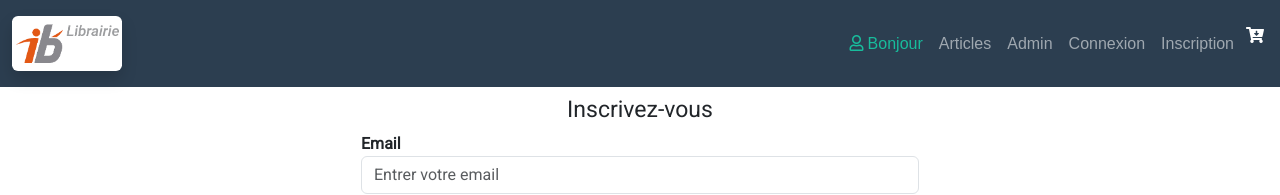
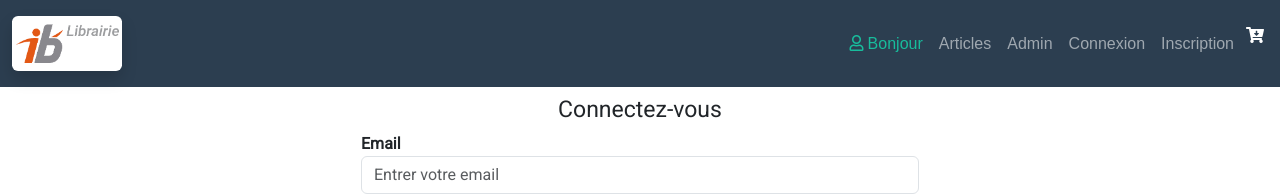
Before and after one commit to Michel-SG/Xtrembook-front, an Angular app: page /auth/connexion in a window 1280 px wide. Shown: the top 195 px of the page. Built offline with nearby package versions, Linux system fonts and the light colour scheme.

Commit message:
Modification d'entête de la page connexion

```diff
--- a/src/app/composants/auth/connexion/connexion.component.html
+++ b/src/app/composants/auth/connexion/connexion.component.html
@@ -1,5 +1,5 @@
 <div class="container marge fw-bold">
-    <h2 class="text-center mt-4">Inscrivez-vous</h2>
+    <h2 class="text-center mt-4">Connectez-vous</h2>
     <form [formGroup]="signinForm" (ngSubmit)="onSubmitForm()"
         class='d-flex flex-column justify-content-center align-items-center fs-auto mb-3' *ngIf="!loading">
         <div class="form-group w-50 mb-1">
```
